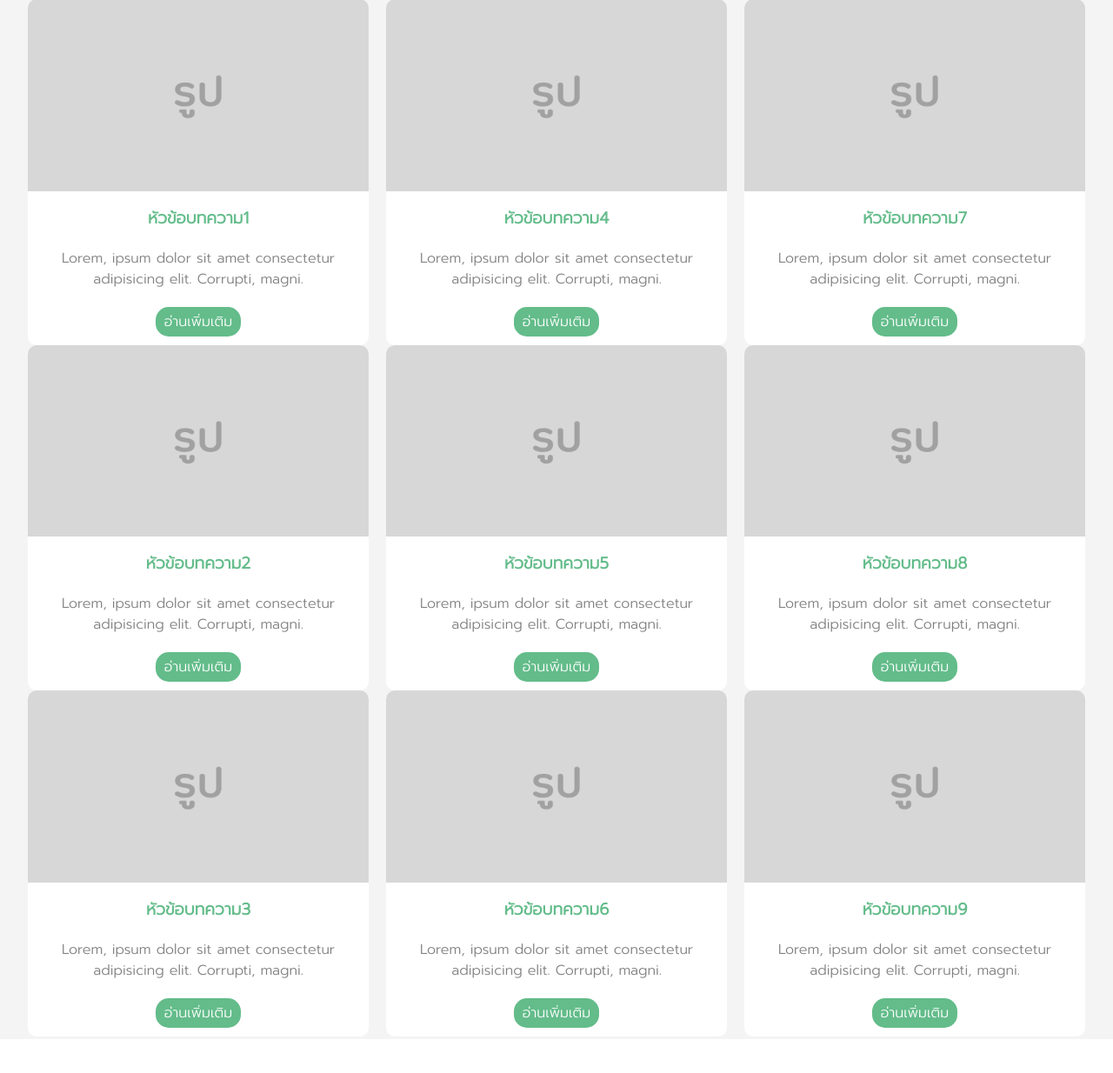
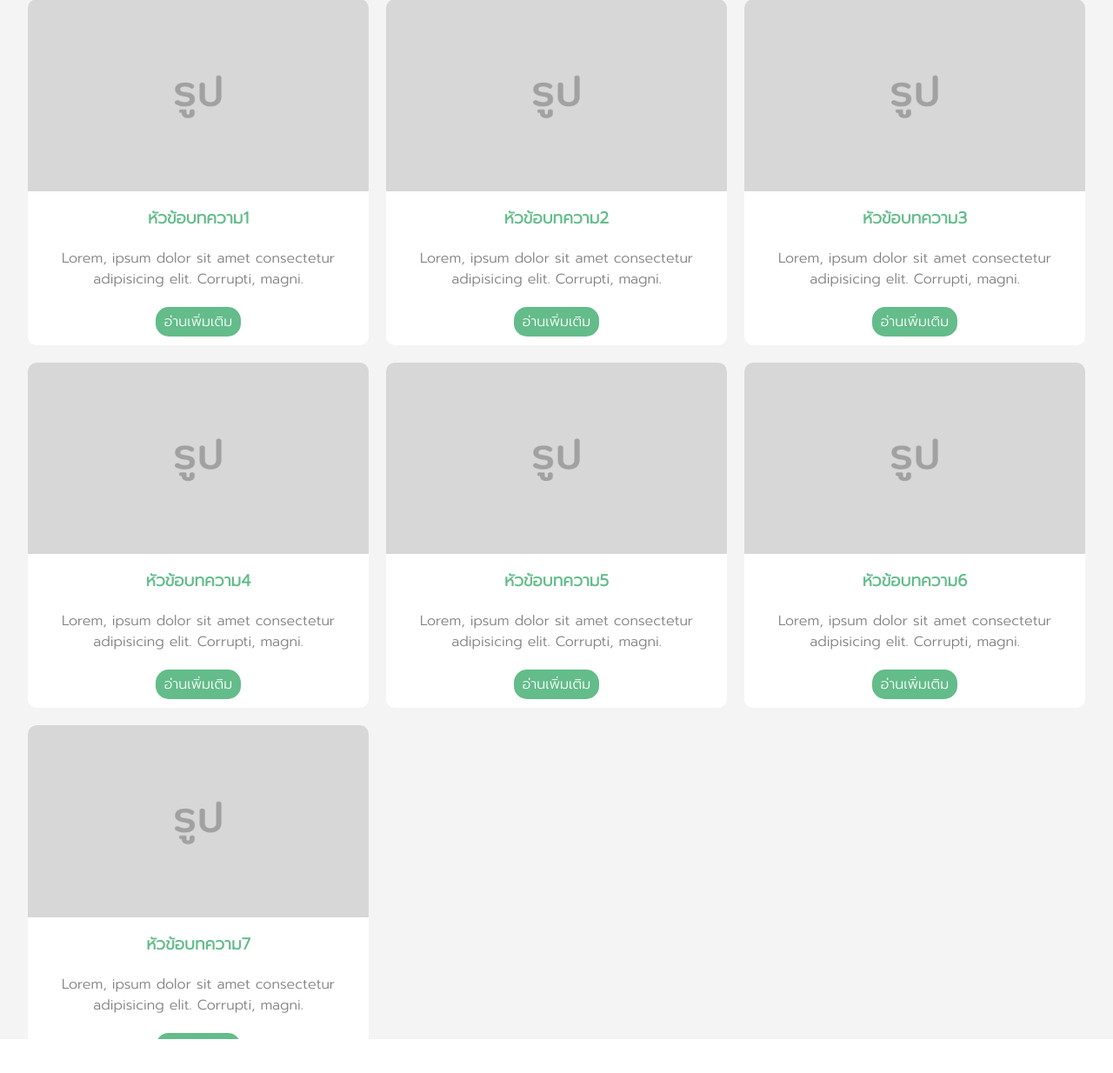
Before and after one commit to yoki31/FPPY.github.io, a Django app: page /mhealthblog in a window 1280 px wide. Shown: the part 174-1408 px from the top of the page at 87% size. Run offline with Django 3.2, Linux system fonts and the light colour scheme.

Commit message:
fixes all pages that use style-mhealthblog.scss

```diff
--- a/doctors/templates/doctors/mhealthblog.html
+++ b/doctors/templates/doctors/mhealthblog.html
@@ -13,7 +13,7 @@
     </div>
 
     <div class="news-card-area-all">
-        <div class="row">
+        <!-- <div class="row"> -->
             <div class="news-card">
                 <img src="{% static 'images/pic.jpg' %}">
                 <div class="news-topic">
@@ -46,9 +46,9 @@
                 </div>
                 <a href="{% url 'doctors:edithealthblog' %}" class="read-more">อ่านเพิ่มเติม</a>
             </div>
-        </div>
+        <!-- </div> -->
 
-        <div class="row">
+        <!-- <div class="row"> -->
             <div class="news-card">
                 <img src="{% static 'images/pic.jpg' %}">
                 <div class="news-topic">
@@ -81,9 +81,9 @@
                 </div>
                 <a href="{% url 'doctors:edithealthblog' %}" class="read-more">อ่านเพิ่มเติม</a>
             </div>
-        </div>
+        <!-- </div> -->
 
-        <div class="row">
+        <!-- <div class="row"> -->
             <div class="news-card">
                 <img src="{% static 'images/pic.jpg' %}">
                 <div class="news-topic">
@@ -95,7 +95,7 @@
                 <a href="{% url 'doctors:edithealthblog' %}" class="read-more">อ่านเพิ่มเติม</a>
             </div>
 
-            <div class="news-card">
+            <!-- <div class="news-card">
                 <img src="{% static 'images/pic.jpg' %}">
                 <div class="news-topic">
                     <h3>หัวข้อบทความ8</h3>
@@ -104,9 +104,9 @@
                     <p>Lorem, ipsum dolor sit amet consectetur adipisicing elit. Corrupti, magni.</p>
                 </div>
                 <a href="{% url 'doctors:edithealthblog' %}" class="read-more">อ่านเพิ่มเติม</a>
-            </div>
+            </div> -->
 
-            <div class="news-card">
+            <!-- <div class="news-card">
                 <img src="{% static 'images/pic.jpg' %}">
                 <div class="news-topic">
                     <h3>หัวข้อบทความ9</h3>
@@ -115,8 +115,8 @@
                     <p>Lorem, ipsum dolor sit amet consectetur adipisicing elit. Corrupti, magni.</p>
                 </div>
                 <a href="{% url 'doctors:edithealthblog' %}" class="read-more">อ่านเพิ่มเติม</a>
-            </div>
-        </div>
+            </div> -->
+        <!-- </div> -->
     </div>
 
 {% endblock %}
```
Also changed, not shown: doctors/templates/doctors/mnews.html (+8 -8 lines), doctors/templates/doctors/news.html (+8 -8 lines), doctors/templates/doctors/uhealthblog.html (+8 -8 lines), doctors/templates/doctors/unews.html (+6 -6 lines).
